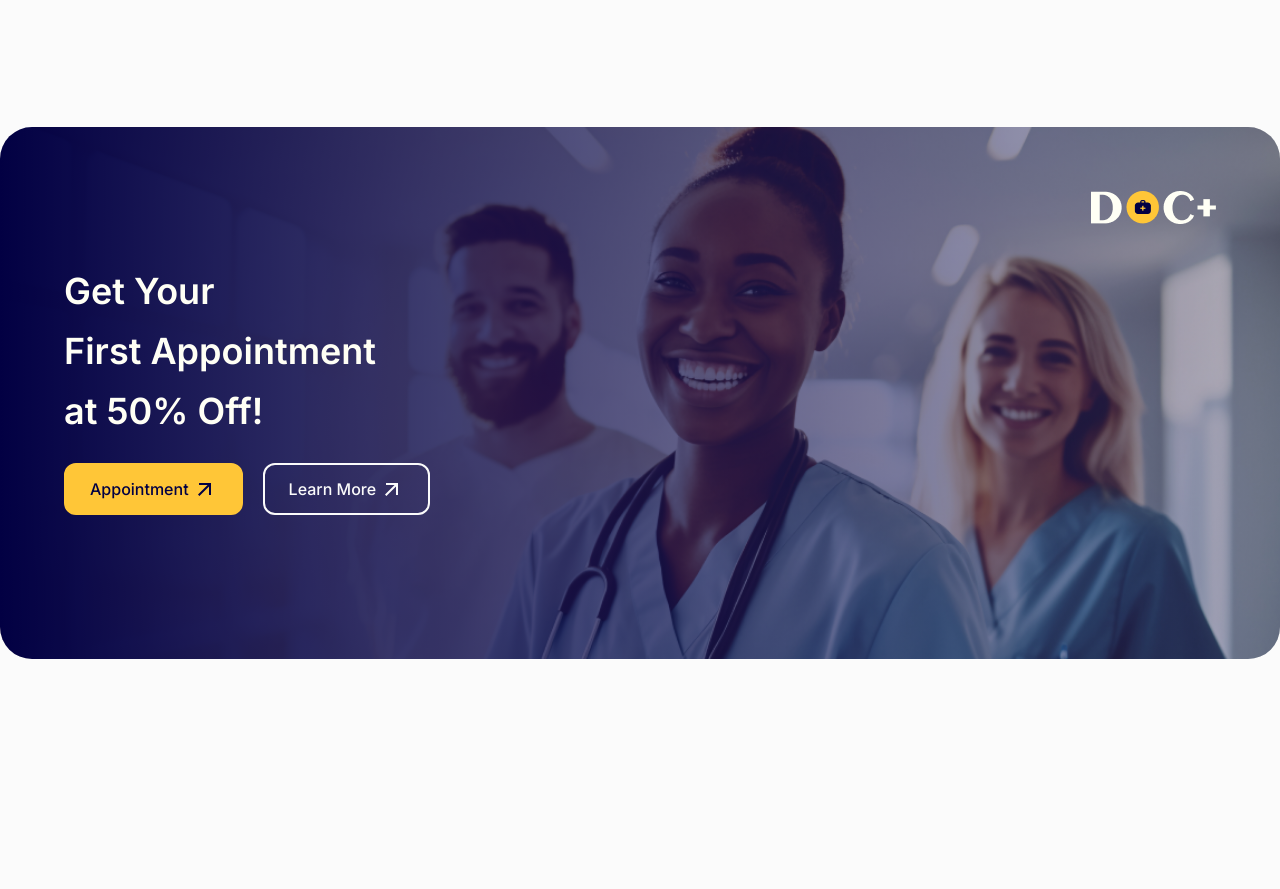
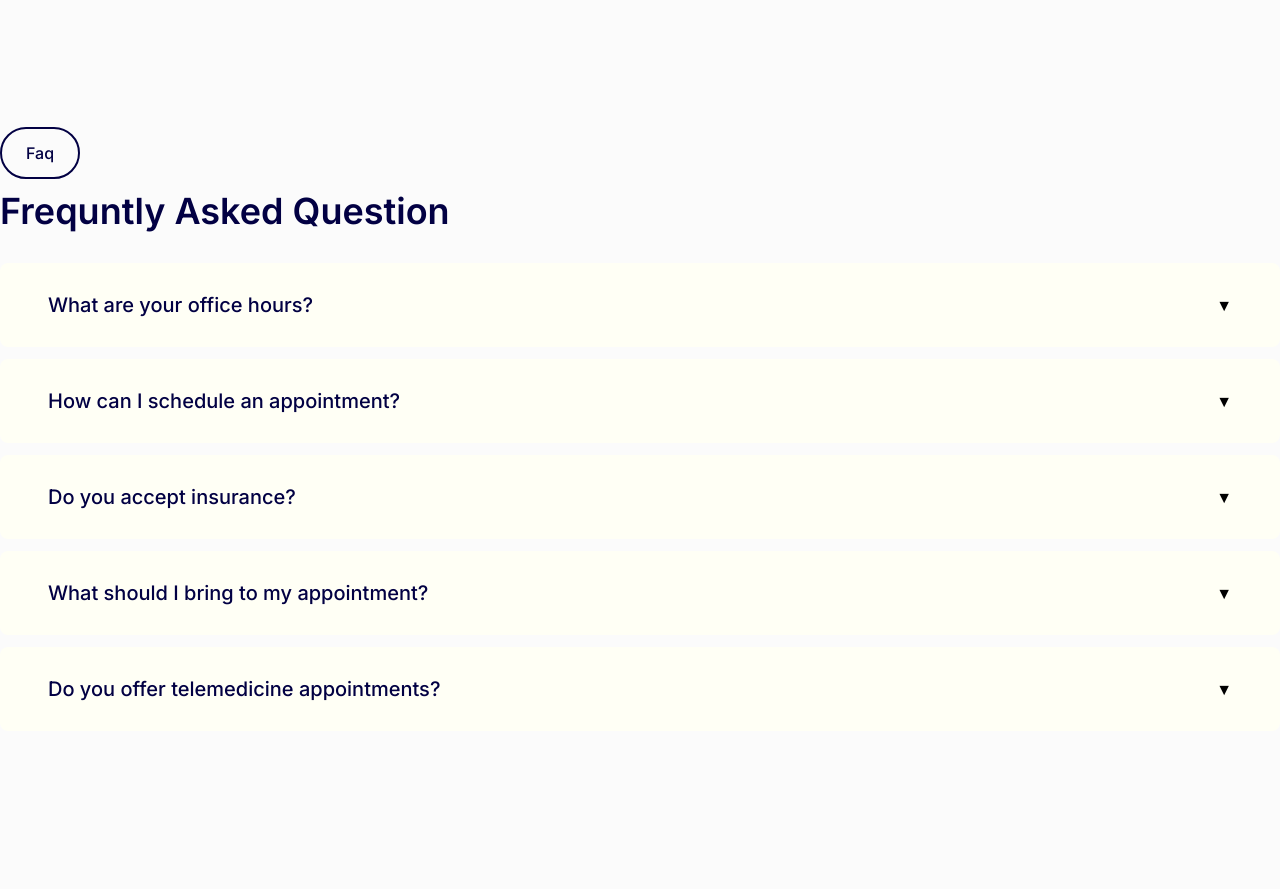
Before and after one commit to mdsumonsiddiki/HealtCare, a React (Vite) app: page / in a window 1280 px wide. Shown: the part 2340-3229 px from the top of the page. Built offline with nearby package versions, Linux system fonts and the light colour scheme.

Commit message:
FAQ Section design done

```diff
--- /dev/null
+++ b/src/components/home/faq/AccordionItem.jsx
@@ -0,0 +1,34 @@
+import { useState } from "react";
+import PropTypes from 'prop-types';
+
+const AccordionItem = ({acclist}) => {
+    const [isOpen, setIsOpen] = useState(false);
+
+    const toggleAccordion = () => {
+        setIsOpen(!isOpen);
+    };
+
+
+    return (
+        <div className="">
+            <button
+                className="flex justify-between items-center w-full rounded-lg bg-whiteSecond px-12 py-7"
+                onClick={toggleAccordion}
+            >
+                <span className="text-textColorPrimary font-medium text-xl">{acclist.title}</span>
+                <span className="transform transition-transform duration-200" style={{ transform: isOpen ? 'rotate(180deg)' : 'rotate(0)' }}>
+                    ▼
+                </span>
+            </button>
+            {isOpen && (
+                <div className="text-textColorPrimary/80 border-t-2 rounded-b-lg border-textColorPrimary/20 bg-[#fff] py-6 px-12">
+                    <p>{acclist.content}</p>
+                </div>
+            )}
+        </div>
+    );
+};
+AccordionItem.propTypes = {
+    acclist: PropTypes.object,
+}
+export default AccordionItem;
--- /dev/null
+++ b/src/components/home/faq/Faq.jsx
@@ -0,0 +1,46 @@
+import ButtonLink from "../../shared/buttons/ButtonLink";
+import SectionTitle from "../../shared/title/SectionTitle";
+import AccordionItem from "./AccordionItem";
+
+const accLists = [
+    {
+        title: 'What are your office hours?',
+        content: 'Our office hours vary by location, but typically we are open Monday through Friday from 8:00 AM to 5:00 PM. Some locations may offer extended hours or weekend appointments. Please contact your nearest clinic for specific hours..'
+    },
+    {
+        title: 'How can I schedule an appointment?',
+        content: 'To schedule an appointment, contact our office via phone or email. Provide your preferred date and time, and we`ll confirm availability. Visit our website for more details..'
+    },
+    {
+        title: 'Do you accept insurance?',
+        content: 'Yes, we accept most major insurance plans. Please contact our office to verify coverage and confirm if your specific insurance is accepted.'
+    },
+    {
+        title: 'What should I bring to my appointment?',
+        content: 'Bring a valid ID, insurance card, any referral or medical records, and a list of current medications..'
+    },
+    {
+        title: 'Do you offer telemedicine appointments?',
+        content: 'Yes, we offer telemedicine appointments. Please contact our office to schedule and get instructions on how to join the virtual visit.'
+    }
+]
+
+
+const Faq = () => {
+    return (
+        <div className="container mt-10 md:mt-16 lg:mt-40 px-3 md:px-0">
+            <div className="space-y-3">
+                <ButtonLink title='Faq' />
+                <SectionTitle title='Frequntly Asked Question' />
+            </div>
+            <div className="mt-8 space-y-3">
+                {
+                    accLists.map((acclist, idx) => <AccordionItem key={idx} acclist={acclist} />)
+                }
+
+            </div>
+        </div>
+    );
+};
+
+export default Faq;
--- a/src/pages/Home.jsx
+++ b/src/pages/Home.jsx
@@ -1,5 +1,6 @@
 
 import Banner from '../components/home/banner/Banner';
+import Faq from '../components/home/faq/Faq';
 import Help from '../components/home/help/Help';
 import Offer from '../components/home/offer/Offer';
 import Services from '../components/home/services/Services';
@@ -10,6 +11,7 @@ const Home = () => {
             <Banner />
             <Help />
             <Services/>
+            <Faq/>
             <Offer/>
         </div>
     );
```
